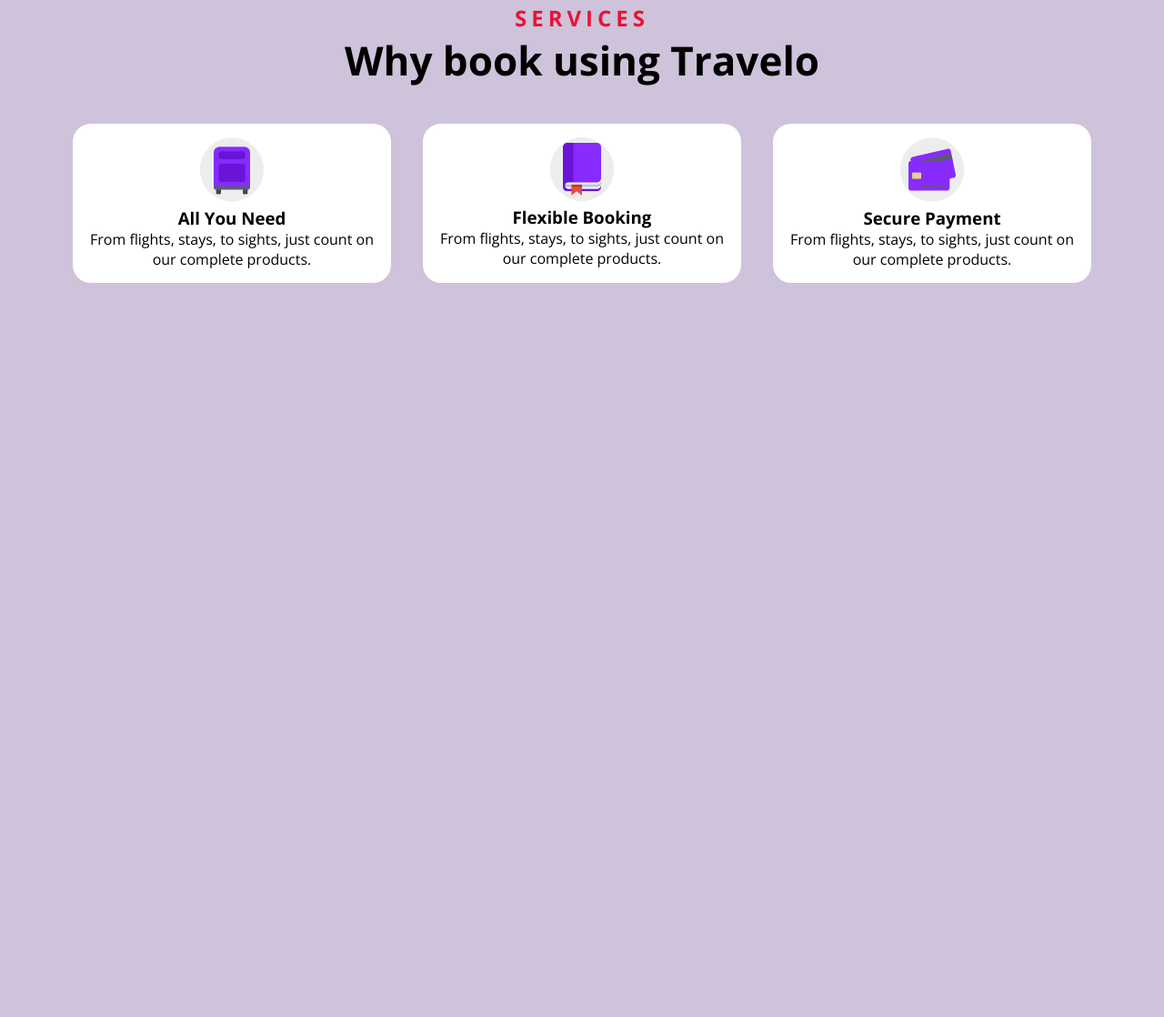
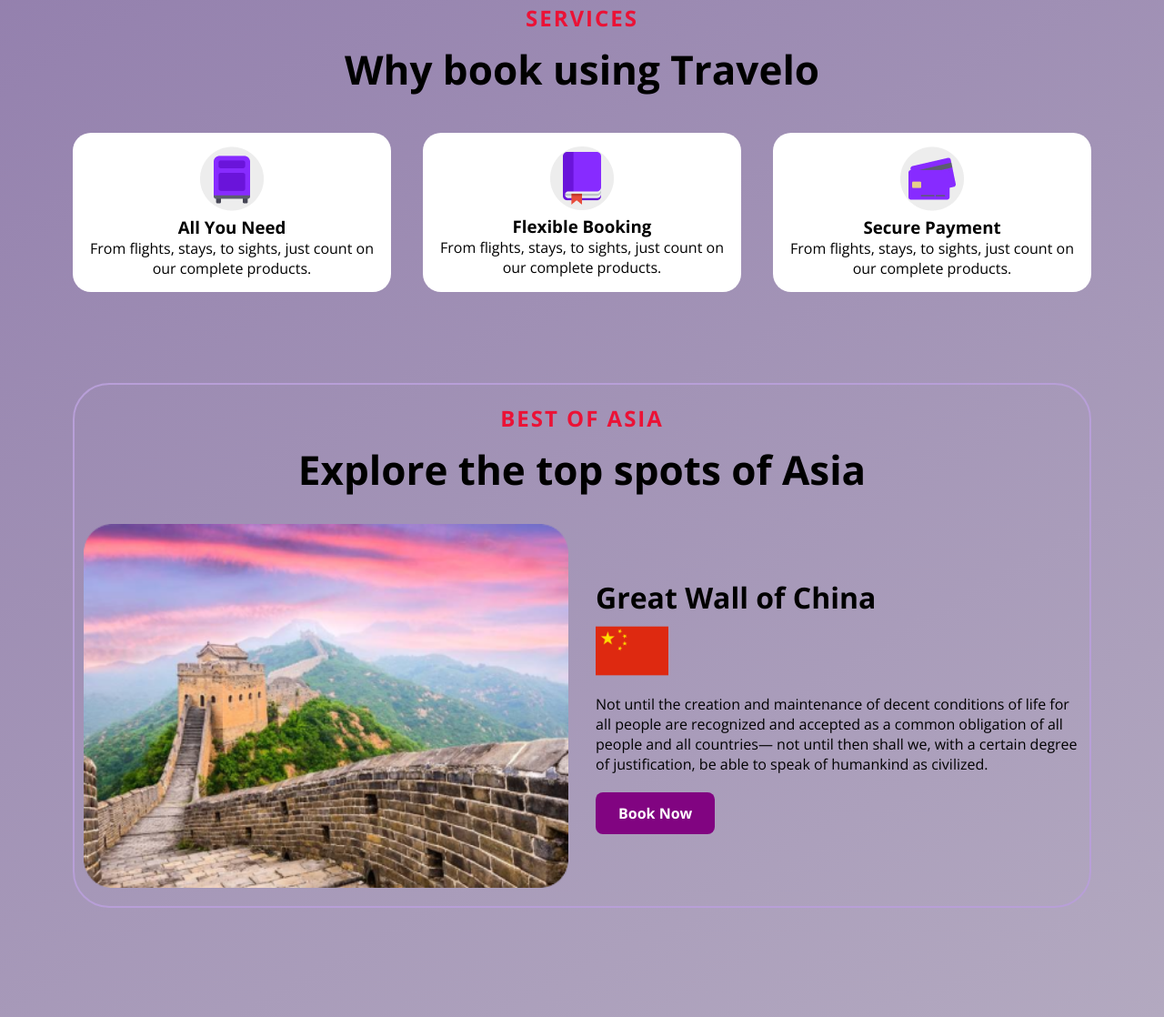
Before and after one commit to ovijit96/module_4, a plain HTML site: page TOUR_MAMA.HTML in a window 1280 px wide. Shown: the part 904-2022 px from the top of the page at 91% size. Before the commit the page ends 1215 px from the top, so only its background shows below. Drawn offline with nearby package versions, Linux system fonts and the light colour scheme.

Commit message:
spot section

```diff
--- a/TOUR_MAMA.HTML
+++ b/TOUR_MAMA.HTML
@@ -34,7 +34,7 @@
     </div>
   </div>
 
-  <!-- Services Section -->
+  <!-- service Section -->
   <div class="service-container">
     <div class="service">
       <div class="heading-content">
@@ -65,5 +65,29 @@
     </div>
   </div>
 
+
+  <!-- Spot Section -->
+  <div class="spot-container">
+    <h4>BEST OF ASIA</h4>
+    <h2>Explore the top spots of Asia</h2>
+    <div class="spot-content">
+      <div class="spot-image">
+        <img src="assests/chaina-wall.png" alt="Great Wall of China" />
+      </div>
+      <div class="spot-text">
+        <h3>Great Wall of China</h3>
+        <img src="assests/chaina.png" alt="China Flag" />
+        <p>
+          Not until the creation and maintenance of decent conditions of life for all people
+          are recognized and accepted as a common obligation of all people and all countries—
+          not until then shall we, with a certain degree of justification,
+          be able to speak of humankind as civilized.
+        </p>
+        <button class="btn">Book Now</button>
+      </div>
+    </div>
+  </div>
+
+
 </body>
 </html>
--- a/style.css
+++ b/style.css
@@ -5,7 +5,8 @@ body {
 }
 
 .body-style {
-  background-color: #cec3db;
+  /* background-color: #6608e0; */
+  background: linear-gradient(150deg,#856da5 , #b3a9c0);
 }
 
 * {
@@ -16,16 +17,16 @@ body {
 }
 
 /* Banner Section */
-.banner-containers {
+/* .banner-containers {
 
-}
+} */
 
 .banner {
   background-image: url("assests/hero-bg.png");
   display: flex;
   justify-content: space-between;
   align-items: center;
-  width: 87.5%;
+  max-width: 87.5%;
   margin: 100px auto 120px auto;
   padding: 20px 10px;
   border: 2px solid #b89fd8;
@@ -119,3 +120,78 @@ h2 {
   padding: 15px;
   width: 350px;
 }
+/* spot section */
+.spot-container{
+    margin: 100px auto 120px auto;
+  padding: 20px 10px;
+  border: 2px solid #b89fd8;
+  border-radius: 40px;
+    max-width: 87.5%;
+  margin: 100px auto 120px auto;
+
+
+}
+
+h4 {
+  color: rgb(235, 18, 54)
+  font-weight: 600;
+  text-align: center;
+  letter-spacing: 2px;
+  margin-bottom: 10px;
+}
+
+h2 {
+  text-align: center;
+  margin-bottom: 30px;
+}
+
+.spot-content {
+  display: flex;
+  gap: 30px;
+  flex-wrap: wrap;
+  align-items: center;
+  justify-content: center;
+}
+
+.spot-image, .spot-text {
+  flex: 1 1 300px;
+}
+
+.spot-image img {
+  width: 100%;
+  border-radius: 15px;
+  display: block;
+}
+
+.spot-text h3 {
+  margin-bottom: 10px;
+  font-size: 32px;
+  font-weight: bold;
+}
+
+.spot-text img {
+  width: 80px;
+  margin-bottom: 15px;
+}
+
+.spot-text p {
+  margin-bottom: 20px;
+  font-size: 16px;
+  /* font-weight: bold; */
+
+}
+
+.btn {
+  padding: 12px 25px;
+  font-size: 16px;
+  border-radius: 8px;
+  border: none;
+  background-color: rgb(129, 4, 129);
+  color: white;
+  cursor: pointer;
+
+}
+
+.btn:hover {
+  background-color: #1b4f72;
+}
```
